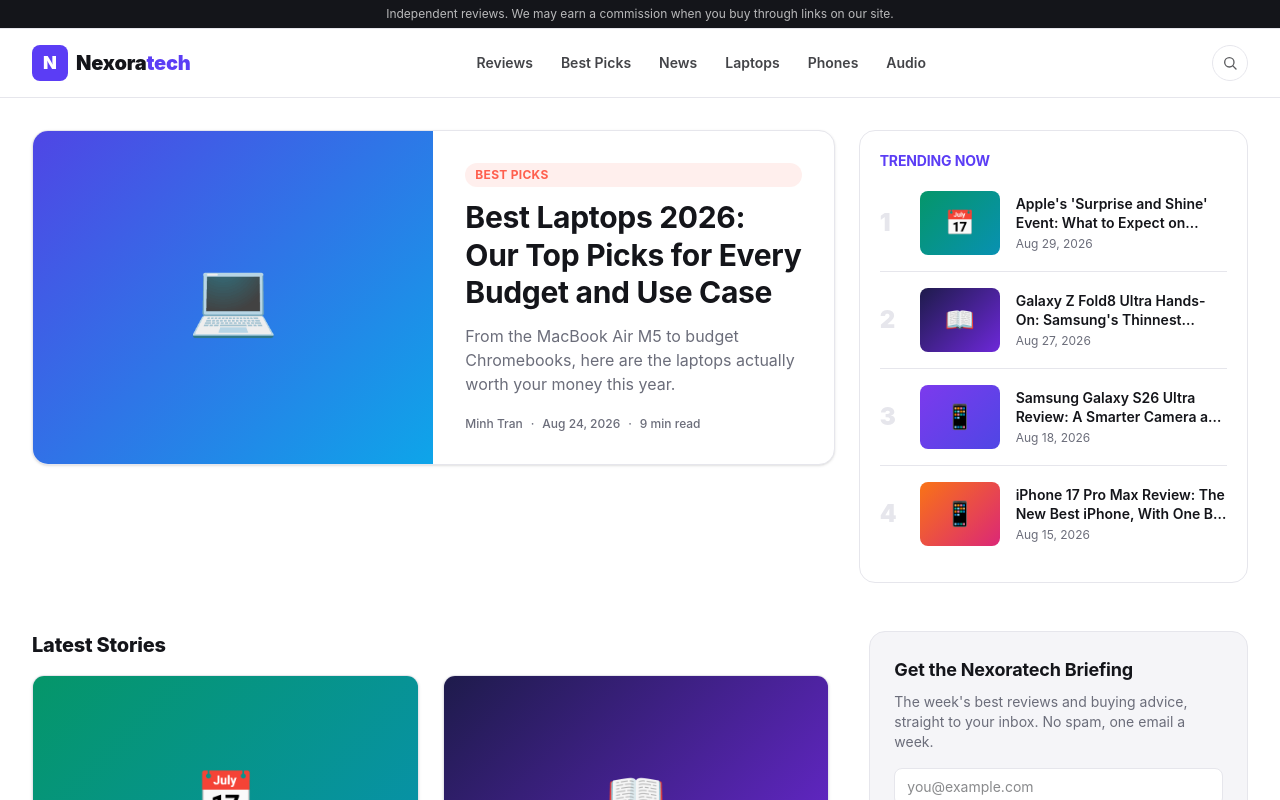
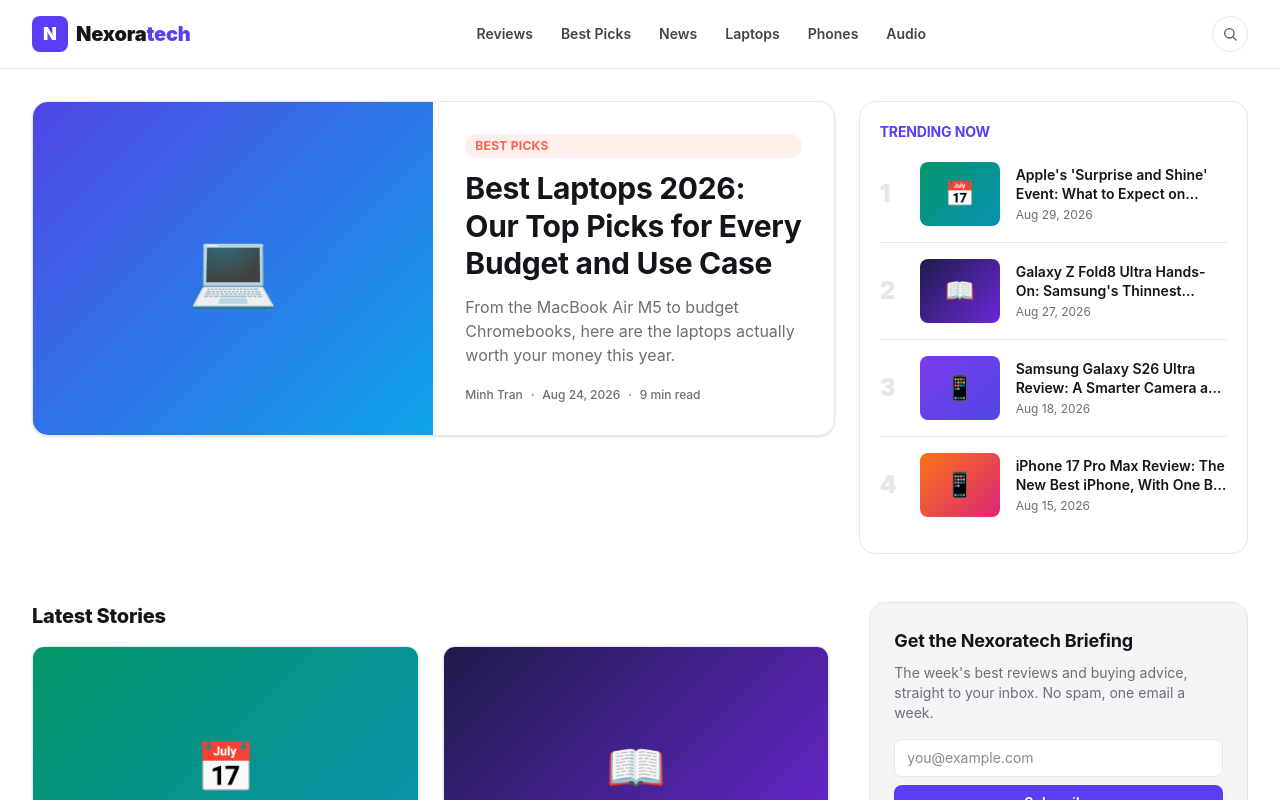
Before and after one commit to thangnguyenforjob/nexoratechlab, a Next.js app: page / in a window 1280 px wide. Shown: the top 800 px of the page. Built offline with nearby package versions, Linux system fonts and the light colour scheme.

Commit message:
Update Header.tsx

```diff
--- a/src/components/Header.tsx
+++ b/src/components/Header.tsx
@@ -12,9 +12,6 @@ const nav = [
 export default function Header() {
   return (
     <header className="sticky top-0 z-50 border-b border-border bg-white/95 backdrop-blur">
-      <div className="border-b border-border bg-foreground py-1.5 text-center text-xs text-white/70">
-        Independent reviews. We may earn a commission when you buy through links on our site.
-      </div>
       <div className="mx-auto flex max-w-7xl items-center justify-between gap-6 px-4 py-4 sm:px-6 lg:px-8">
         <Link href="/" className="flex items-center gap-2 shrink-0">
           <span className="flex h-9 w-9 items-center justify-center rounded-lg bg-brand text-lg font-black text-white">
```
